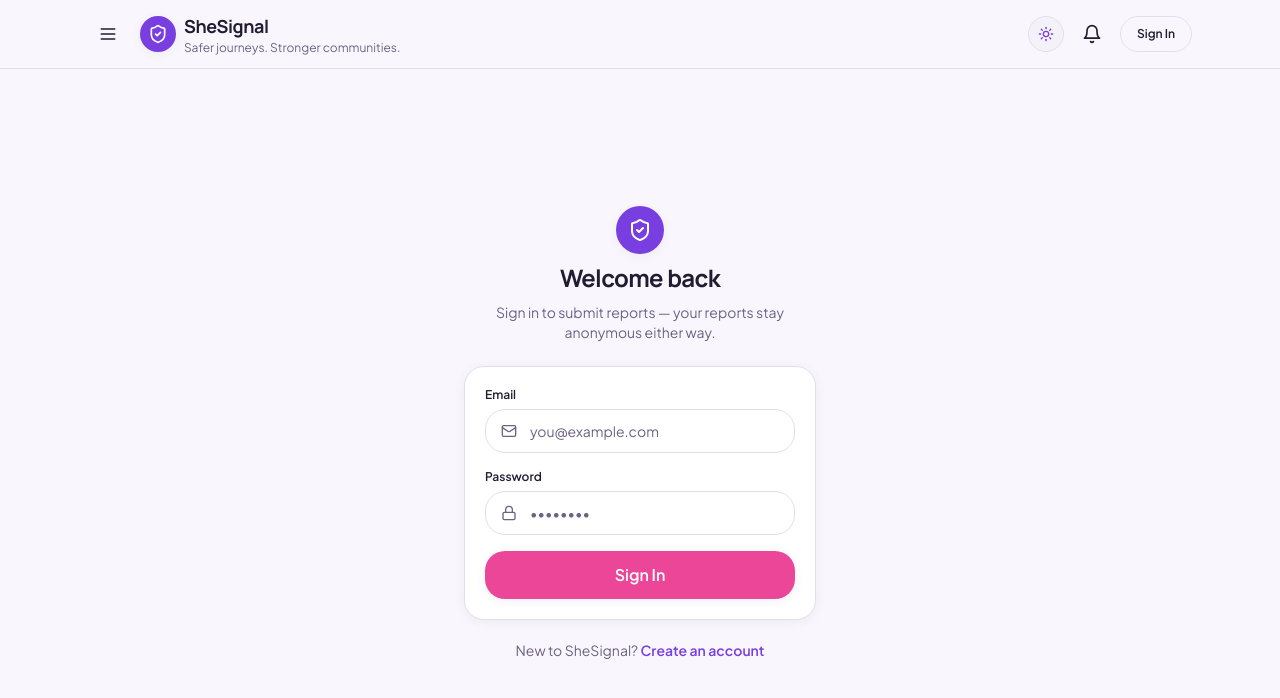
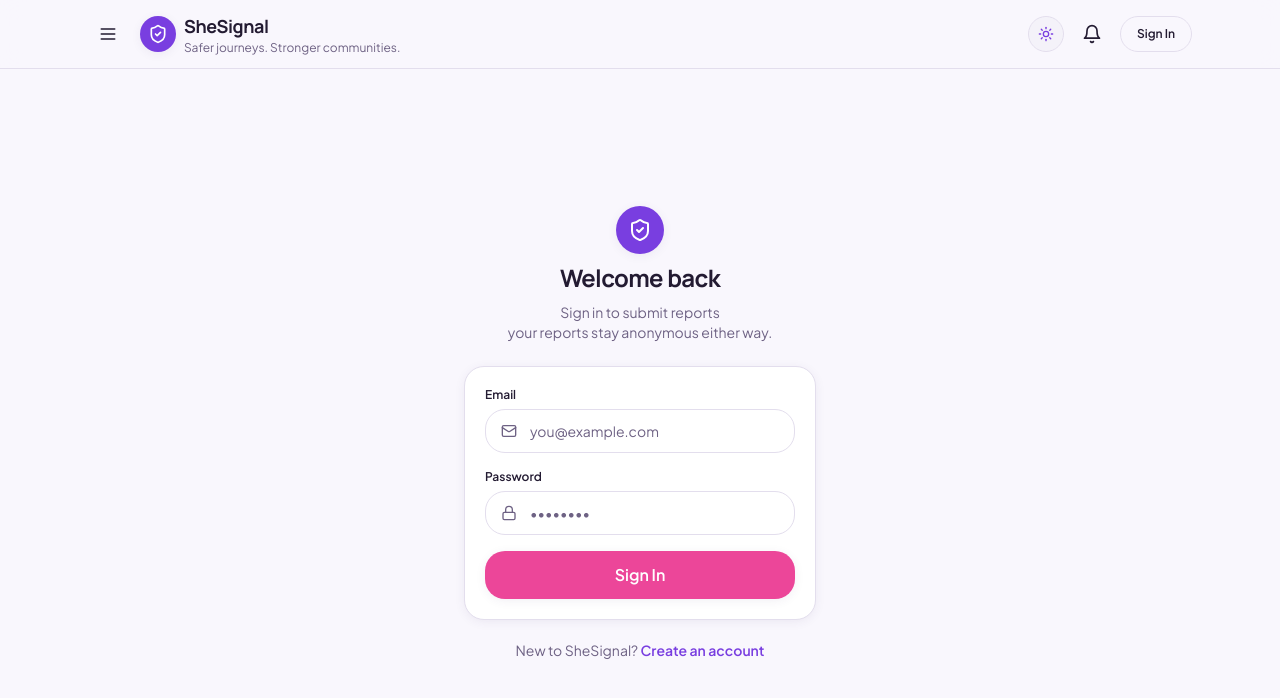
Before and after one commit to riya-py/SheSignal, a React (Vite) app in the folder frontend/: page /login in a window 1280 px wide. Shown: the top 698 px of the page. Built offline with nearby package versions, Linux system fonts and the light colour scheme; no server answers.

Commit message:
fixed login screen

```diff
--- a/frontend/src/pages/Login.jsx
+++ b/frontend/src/pages/Login.jsx
@@ -45,7 +45,9 @@
         </span>
         <h1 className="text-h2">Welcome back</h1>
         <p className="text-sm text-muted-foreground">
-          Sign in to submit reports — your reports stay anonymous either way.
+          Sign in to submit reports
+          <br />
+          your reports stay anonymous either way.
         </p>
       </div>
 
```
